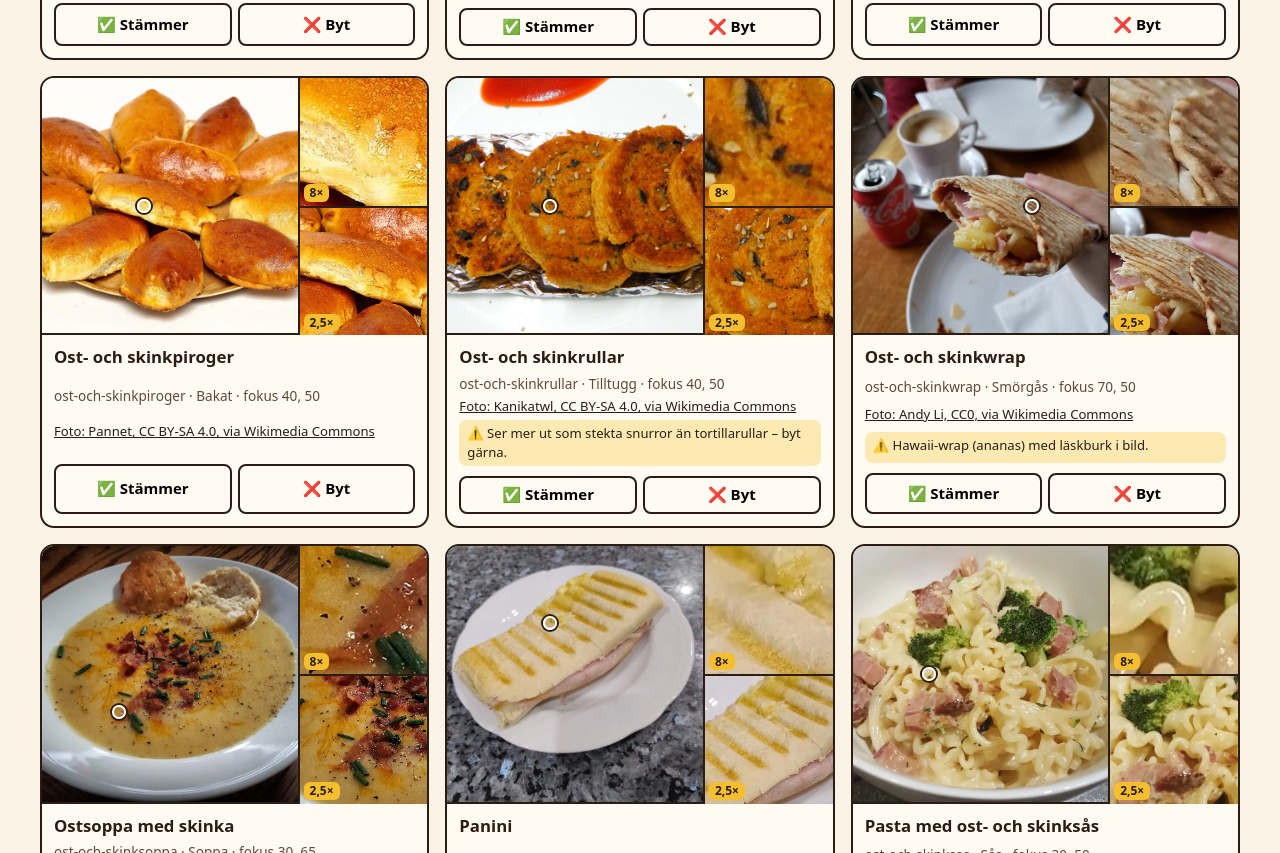
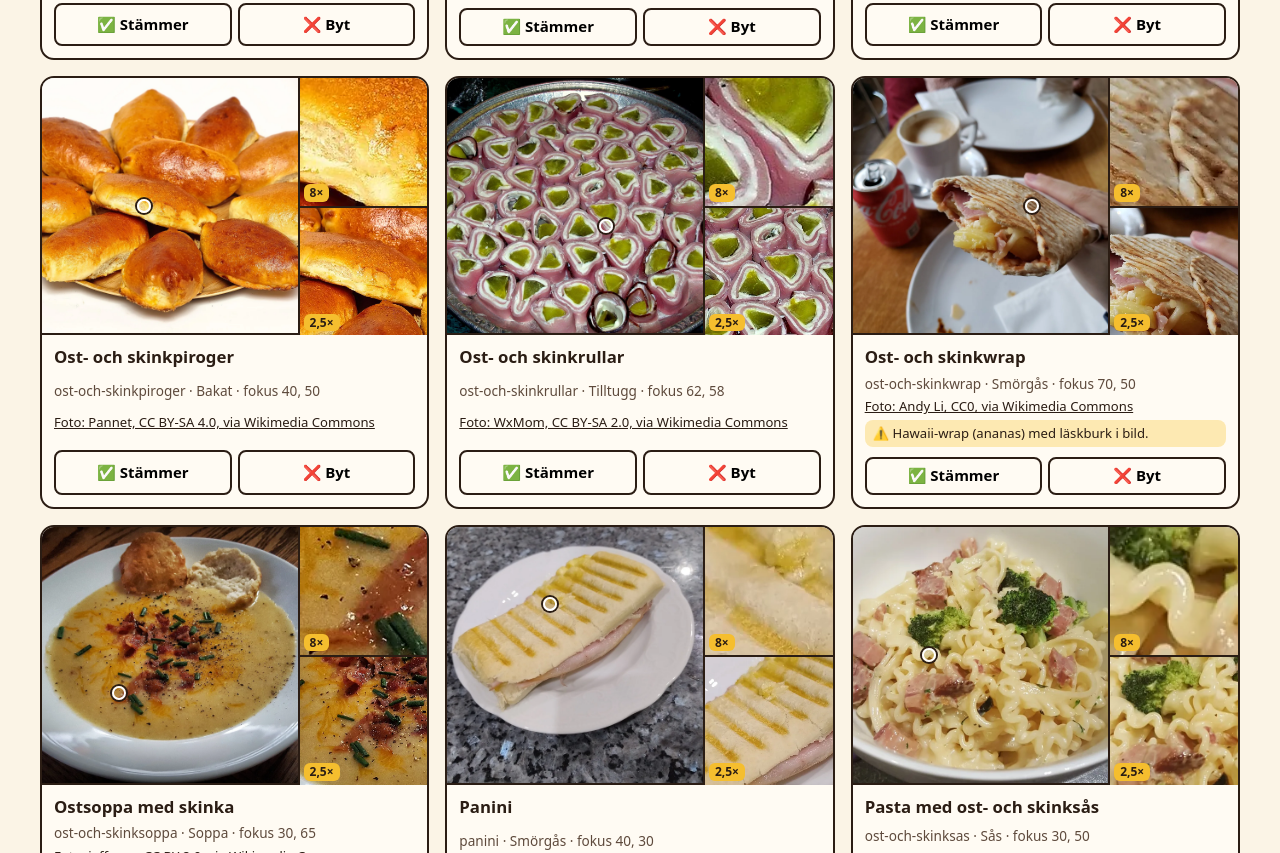
Before and after one commit to LyckoJack/ostochskinkdle, a plain HTML site: page tools/review.html in a window 1280 px wide. Shown: the part 2784-3637 px from the top of the page. Drawn offline with Linux system fonts and the light colour scheme.

Commit message:
Byt bild på ost- och skinkrullar
Co-Authored-By: Claude Opus 5.5 <noreply@anthropic.com>

```diff
--- a/data/dishes.json
+++ b/data/dishes.json
@@ -378,13 +378,13 @@
     "category": "Tilltugg",
     "hint": "Kalasbordet på 7-årskalaset",
     "fact": "Pinwheels, snurror eller rullar – ingen vet vad de heter, men alla äter fem stycken.",
-    "image": "images/6fcc7de396.webp",
+    "image": "images/1648664b67.webp",
     "focus": {
-      "x": 40,
-      "y": 50
+      "x": 62.0,
+      "y": 58.0
     },
-    "credit": "Foto: Kanikatwl, CC BY-SA 4.0, via Wikimedia Commons",
-    "source": "https://commons.wikimedia.org/wiki/File:Sandwich-_pinwheel_sandwich.JPG"
+    "credit": "Foto: WxMom, CC BY-SA 2.0, via Wikimedia Commons",
+    "source": "https://commons.wikimedia.org/wiki/File:Ham_%26_Pickle_Rolls_(2141566594).jpg"
   },
   {
     "id": "ost-och-skinkpinchos",
--- a/tools/review.html
+++ b/tools/review.html
@@ -54,7 +54,6 @@
 <script type="module">
   // Saker jag själv var osäker på när jag valde bilderna.
   const NOTES = {
-    'ost-och-skinkrullar': 'Ser mer ut som stekta snurror än tortillarullar – byt gärna.',
     'pastasallad-skinka': 'Ingen synlig skinka eller ost.',
     'ost-och-skinkfylld-potatis': 'Broccoli och ost, ingen synlig skinka.',
     'pizza-vesuvio': 'Originalet heter "funghi e prosciutto cotto" – lite champinjoner.',
```
Also changed, not shown: images/1648664b67.webp (added), images/6fcc7de396.webp (deleted).
